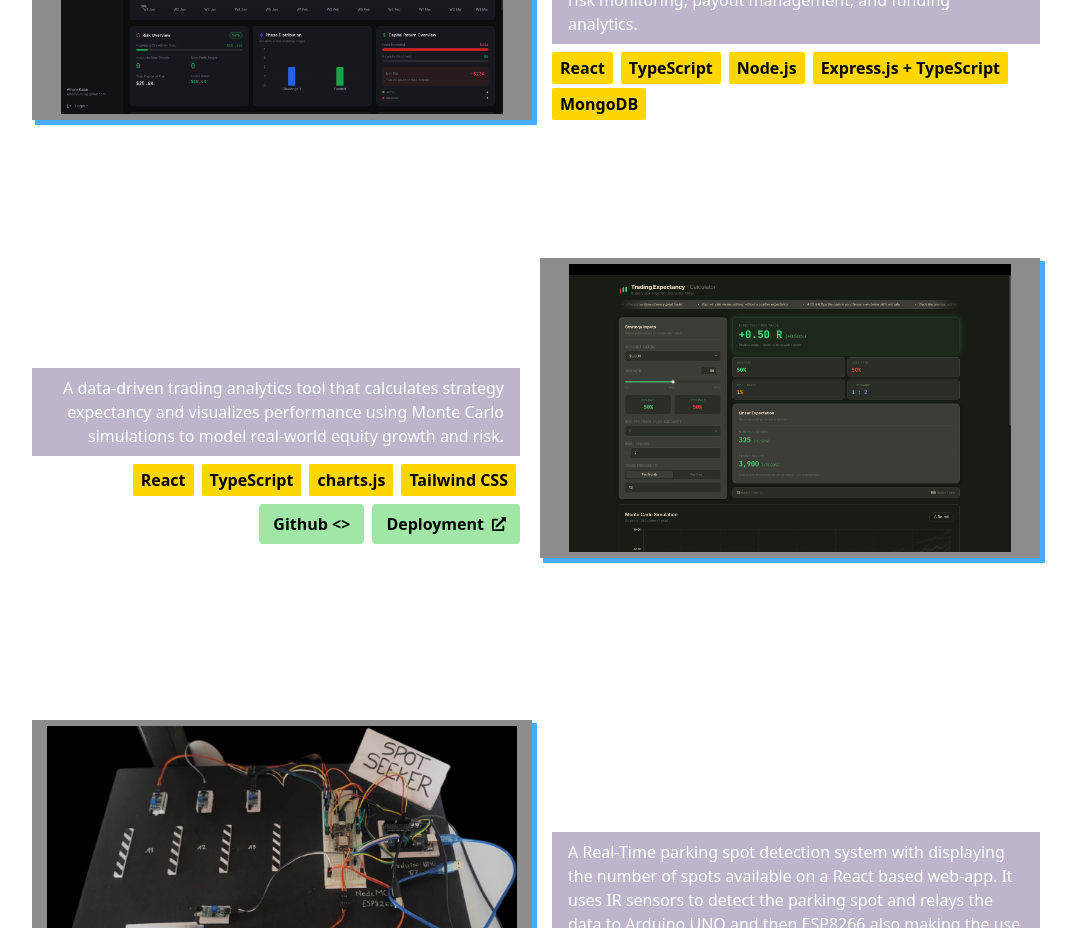
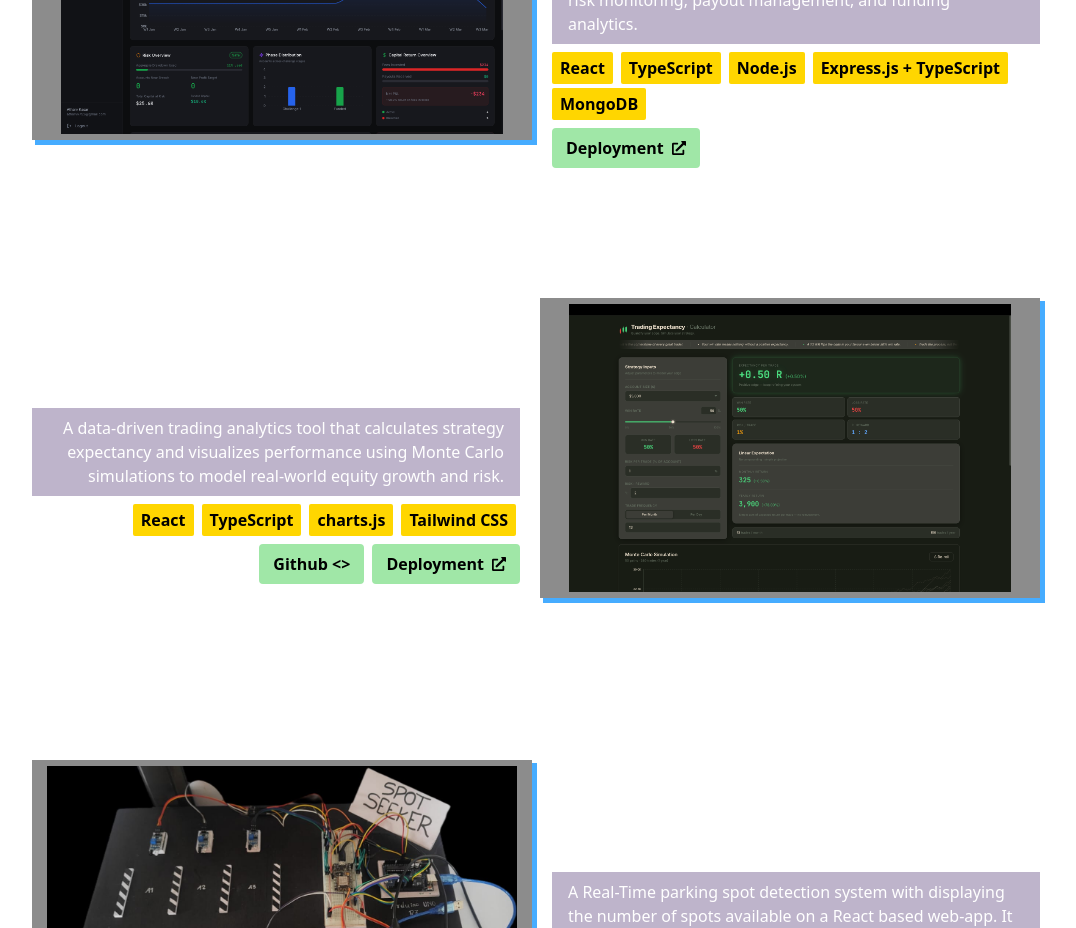
Before and after one commit to AtharvKasar04/Portfolio_Website_Revamped, a React (Vite) app in the folder client/: page / in a window 1280 px wide. Shown: the part 1380-2308 px from the top of the page, without its empty margins (104-1180 px from the left). Built offline with nearby package versions, Linux system fonts and the light colour scheme; a web font is replaced by a local one.

Commit message:
Add deployment URL for Athex Dashboard
Added deployment link for Athex Dashboard project.

```diff
--- a/client/src/components/Projects.tsx
+++ b/client/src/components/Projects.tsx
@@ -26,7 +26,7 @@ const projects: Project[] = [
         techStack: ['React', 'TypeScript', 'Node.js', 'Express.js + TypeScript', 'MongoDB'],
         image: athexDashboard,
         githubLink: "",
-        deployment: ""
+        deployment: "https://athex-six.vercel.app"
     },
     {
         name: "Trading Expectancy Calculator with metrics",
```
